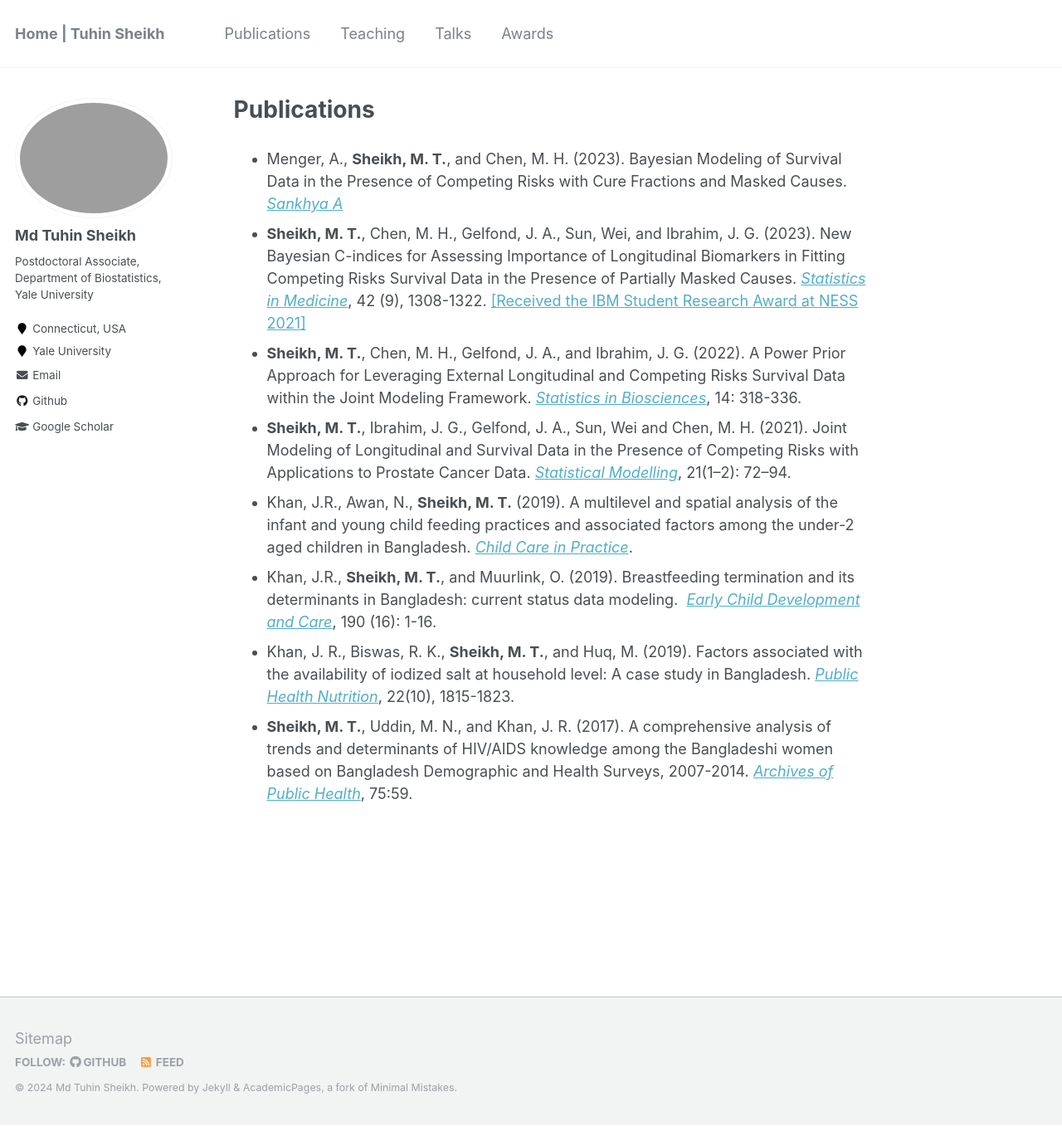
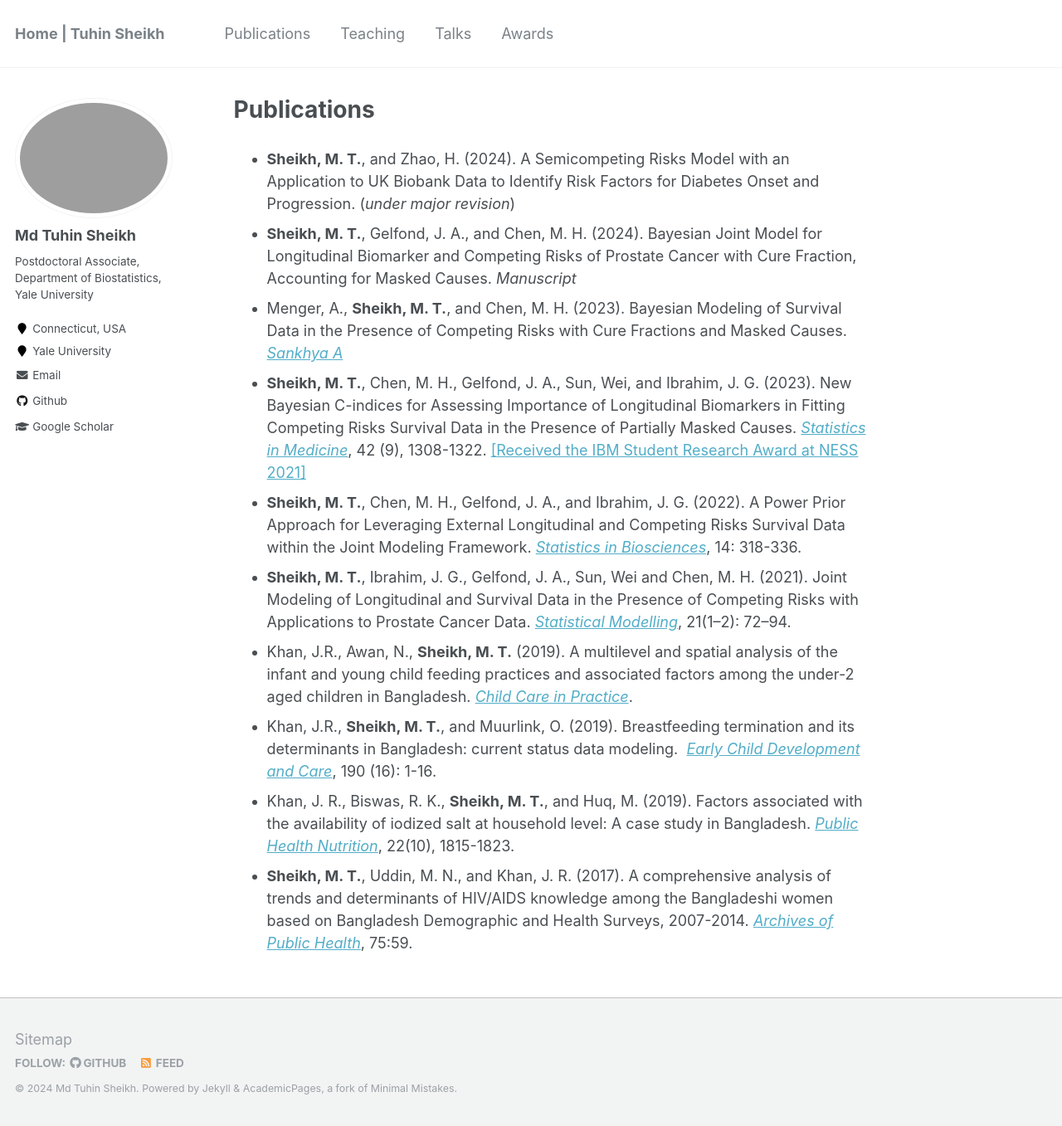
Before and after one commit to mdtuhinsheikh/mdtuhinsheikh.github.io, a Jekyll site: the page built from _pages/publications.md, in a window 1280 px wide and 1357 px high. Shown: the whole window at 83% size. Built offline with Jekyll 4.4.1, drawn with Linux system fonts in a browser that asks for light colours; part of the change alters nothing that is shown.

Commit message:
Update publications.md

```diff
--- a/_pages/publications.md
+++ b/_pages/publications.md
@@ -4,9 +4,9 @@ permalink: /publications/
 author_profile: true
 ---
 
-<!-- - **Sheikh, M. T.**, and Zhao, H. (2024). A Semicompeting Risks Model with an Application to UK Biobank Data to Identify Risk Factors for Diabetes Onset and Progression. (*submitted*)
-- **Sheikh, M. T.**, and Zhao, H. (2024). Latent class mixed effects model with endogenous time-varying covariates for classifying longitudinal hemoglobin profiles in individuals at elevated risk of diabetes. *In preparation*
-- **Sheikh, M. T.**, Gelfond, J. A., and Chen, M. H. (2023). Bayesian Joint Model for Longitudinal Biomarker and Competing Risks of Prostate Cancer with Cure Fraction, Accounting for Masked Causes. *Manuscript* -->
+- **Sheikh, M. T.**, and Zhao, H. (2024). A Semicompeting Risks Model with an Application to UK Biobank Data to Identify Risk Factors for Diabetes Onset and Progression. (*under major revision*)
+<!-- - **Sheikh, M. T.**, and Zhao, H. (2024). Latent class mixed effects model with endogenous time-varying covariates for classifying longitudinal hemoglobin profiles in individuals at elevated risk of diabetes. *In preparation* -->
+- **Sheikh, M. T.**, Gelfond, J. A., and Chen, M. H. (2024). Bayesian Joint Model for Longitudinal Biomarker and Competing Risks of Prostate Cancer with Cure Fraction, Accounting for Masked Causes. *Manuscript*
 - Menger, A., **Sheikh, M. T.**, and Chen, M. H. (2023). Bayesian Modeling of Survival Data in the Presence of Competing Risks with Cure Fractions and Masked Causes. [*Sankhya A*](https://link.springer.com/article/10.1007/s13171-023-00335-5){:target="_blank}
 <!-- - Menger, A., **Sheikh, M. T.**, and Chen, M. H. (2023). Joint Modeling of Longitudinal and Competing Risks Survival Data with Cure Fractions and Masked Causes. *In preparation* -->
 - **Sheikh, M. T.**, Chen, M. H., Gelfond, J. A., Sun, Wei, and Ibrahim, J. G. (2023). New Bayesian C-indices for Assessing Importance of Longitudinal Biomarkers
```
